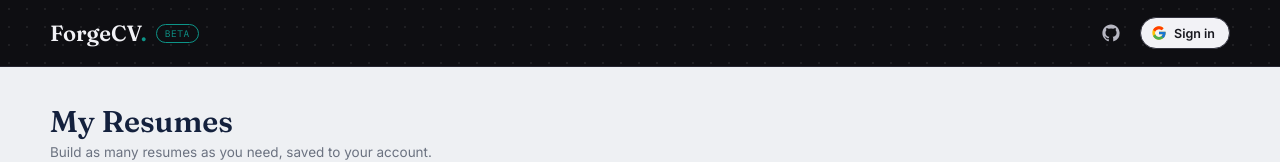
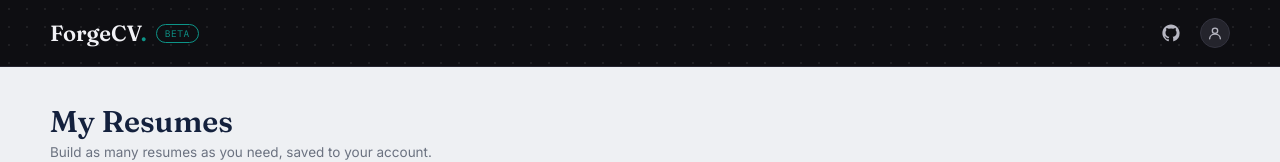
Before and after one commit to jahidhasanmilon/ForgeCV-AI_powered_CV_builder, a Next.js app: page / in a window 1280 px wide. Shown: the top 162 px of the page. Built offline with nearby package versions, Linux system fonts and the light colour scheme; no server answers.

Commit message:
Replace Google sign-in button with a generic profile icon

```diff
--- a/src/app/globals.css
+++ b/src/app/globals.css
@@ -81,14 +81,10 @@ body {
   font-family: "IBM Plex Mono", monospace; font-size: 11px; font-weight: 600;
   margin-left: 4px; cursor: pointer; text-transform: uppercase;
 }
-.signin-btn {
-  display: flex; align-items: center; gap: 7px;
-  font-family: "Inter", sans-serif; font-size: 12.5px; font-weight: 600;
-  padding: 7px 14px 7px 10px; border-radius: 999px; border: 1px solid #33333f;
-  background: #f2f2f6; color: #17171e; cursor: pointer; margin-left: 4px;
-  transition: transform .15s ease;
+.profile-icon-btn {
+  background: #24242c; color: #b6b6c1; border: 1px solid #33333f; cursor: pointer;
 }
-.signin-btn:hover { transform: translateY(-1px); }
+.profile-icon-btn:hover { background: #2d2d38; color: #fff; }
 
 .spread {
   display: grid; grid-template-columns: 0.85fr 1.15fr; gap: 0;
@@ -384,7 +380,6 @@ h2.step-title { font-family: "Fraunces", serif; font-size: 24px; font-weight: 60
   .header-icons { gap: 4px; }
   .header-icon-btn { width: 30px; height: 30px; }
   .header-avatar { width: 26px; height: 26px; font-size: 10px; }
-  .signin-btn { padding: 6px 10px; font-size: 11.5px; }
 
   .panel-form, .panel-preview { padding: 22px 18px; }
   .spread { border-radius: 0; }
--- a/src/components/SiteHeader.tsx
+++ b/src/components/SiteHeader.tsx
@@ -31,14 +31,11 @@ export default function SiteHeader() {
           </a>
 
           {!authLoading && !user && (
-            <button className="signin-btn" onClick={signInWithGoogle}>
-              <svg width="16" height="16" viewBox="0 0 48 48">
-                <path fill="#FFC107" d="M43.6 20.5H42V20H24v8h11.3C33.7 32.7 29.3 36 24 36c-6.6 0-12-5.4-12-12s5.4-12 12-12c3.1 0 5.8 1.1 8 3l5.7-5.7C34.5 6.1 29.6 4 24 4 12.9 4 4 12.9 4 24s8.9 20 20 20 20-8.9 20-20c0-1.3-.1-2.3-.4-3.5z" />
-                <path fill="#FF3D00" d="M6.3 14.7l6.6 4.8C14.7 15.9 18.9 13 24 13c3.1 0 5.8 1.1 8 3l5.7-5.7C34.5 6.1 29.6 4 24 4 16.3 4 9.7 8.3 6.3 14.7z" />
-                <path fill="#4CAF50" d="M24 44c5.5 0 10.4-2.1 14.1-5.6l-6.5-5.5C29.6 34.7 26.9 36 24 36c-5.3 0-9.6-3.3-11.3-8l-6.5 5C9.6 39.6 16.3 44 24 44z" />
-                <path fill="#1976D2" d="M43.6 20.5H42V20H24v8h11.3c-.8 2.3-2.3 4.2-4.2 5.6l6.5 5.5C39.4 37.6 44 31.8 44 24c0-1.3-.1-2.3-.4-3.5z" />
+            <button className="header-avatar profile-icon-btn" onClick={signInWithGoogle} aria-label="Sign in" title="Sign in">
+              <svg width="17" height="17" viewBox="0 0 24 24" fill="none" stroke="currentColor" strokeWidth="2" strokeLinecap="round" strokeLinejoin="round">
+                <circle cx="12" cy="8" r="4" />
+                <path d="M4 20c0-4.4 3.6-7 8-7s8 2.6 8 7" />
               </svg>
-              Sign in
             </button>
           )}
 
```
